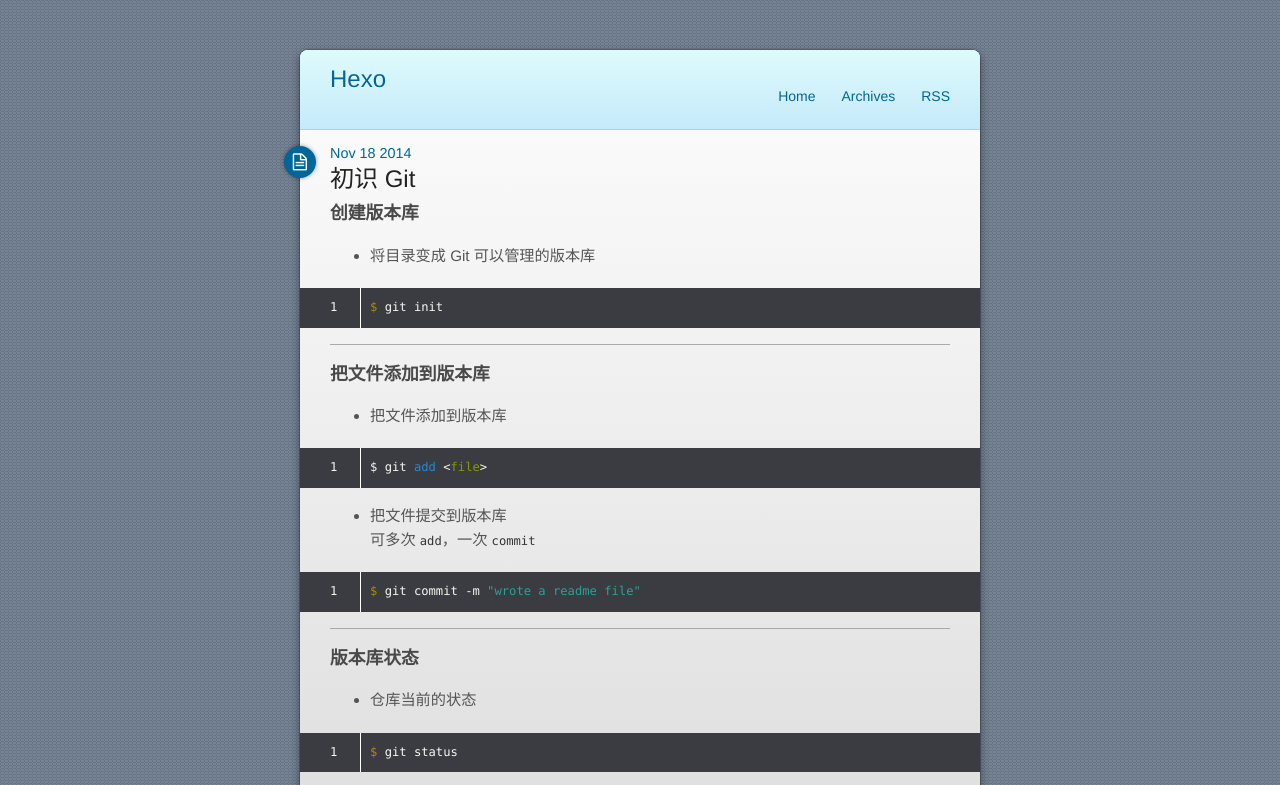
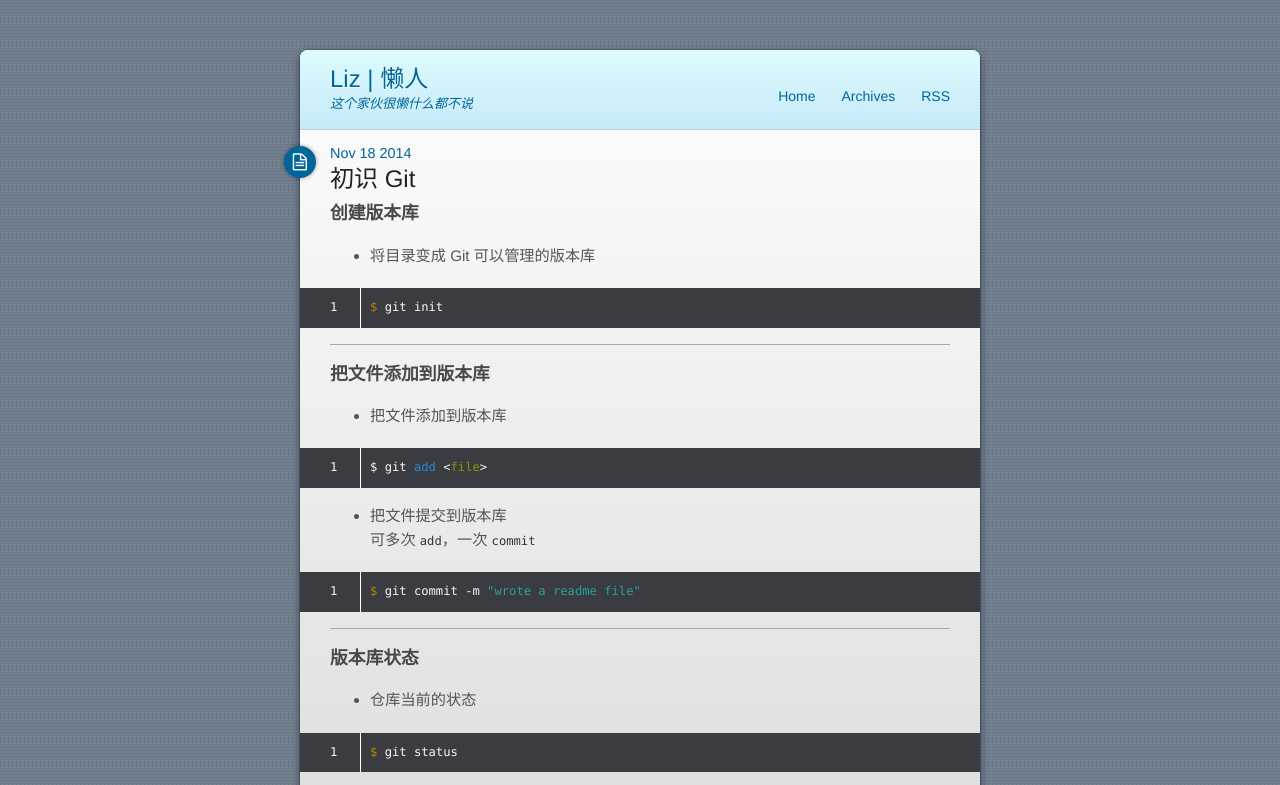
Before and after one commit to telentqq/telentqq.github.io, a plain HTML site: page index.html in a window 1280 px wide. Shown: the top 785 px of the page. Drawn offline with nearby package versions, Linux system fonts and the light colour scheme; a web font is replaced by a local one.

Commit message:
Site updated: 2014-11-18 14:28:19

```diff
--- a/index.html
+++ b/index.html
@@ -4,24 +4,24 @@
   <meta charset="utf-8">
   <meta http-equiv="X-UA-Compatible" content="chrome=1">
 
-  <title>Hexo</title>
+  <title>Liz | 懒人</title>
   <meta name="viewport" content="width=device-width, initial-scale=1, maximum-scale=1, user-scalable=no">
 
-    <meta name="author" content="John Doe">
+    <meta name="author" content="Liz">
 
 
   <meta name="description">
 <meta property="og:type" content="website">
-<meta property="og:title" content="Hexo">
+<meta property="og:title" content="Liz | 懒人">
 <meta property="og:url" content="http://yoursite.com/">
-<meta property="og:site_name" content="Hexo">
+<meta property="og:site_name" content="Liz | 懒人">
 <meta property="og:description">
 <meta name="twitter:card" content="summary">
-<meta name="twitter:title" content="Hexo">
+<meta name="twitter:title" content="Liz | 懒人">
 <meta name="twitter:description">
 
 
-    <link rel="alternate" href="/atom.xml" title="Hexo" type="application/atom+xml">
+    <link rel="alternate" href="/atom.xml" title="Liz | 懒人" type="application/atom+xml">
 
 
     <link rel="icon" type="image/x-icon" href="/favicon.ico">
@@ -36,8 +36,8 @@
   <div class="wrapper">
     <header id="header">
   <div class="title">
-    <h1><a href="/">Hexo</a></h1>
-    <p><a href="/"></a></p>
+    <h1><a href="/">Liz | 懒人</a></h1>
+    <p><a href="/">这个家伙很懒什么都不说</a></p>
   </div>
   <nav class="nav">
     <ul>
@@ -218,7 +218,7 @@
   </div>
   <footer id="footer"><div class="copyright">
 
-  &copy; 2014 <a href="/">John Doe</a>
+  &copy; 2014 <a href="/">Liz</a>
 
 </div>
 <div class="theme-copyright">
```
Also changed, not shown: 2014/11/18/hello-world/index.html (+7 -7 lines), 2014/11/18/初识-Git/index.html (+7 -7 lines), archives/2014/11/index.html (+9 -9 lines), archives/2014/index.html (+9 -9 lines), archives/index.html (+9 -9 lines), tags/Git/index.html (+9 -9 lines).
